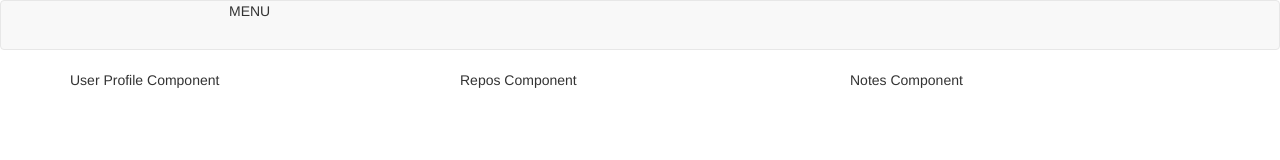
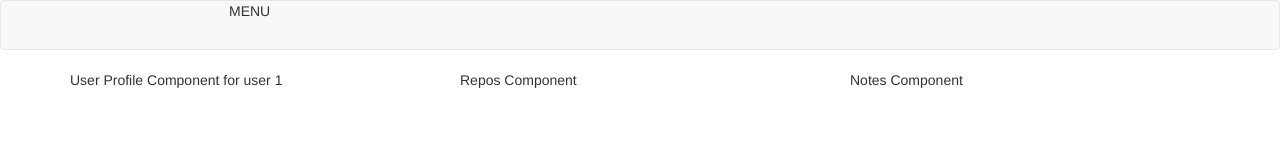
Before and after one commit to pmatsinopoulos/github-note-taker, a React (Create React App) app: page /profile/1 in a window 1280 px wide. Shown: the top 160 px of the page. Built offline with nearby package versions, Linux system fonts and the light colour scheme.

Commit message:
How to access the username from the url

```diff
--- a/src/Profile.js
+++ b/src/Profile.js
@@ -11,10 +11,11 @@ class Profile extends Component {
   }
 
   render() {
+    const username = this.props.match.params.username;
     return (
       <div className="row">
         <div className="col-md-4">
-          User Profile Component
+          User Profile Component for user {username}
         </div>
 
         <div className="col-md-4">
```
